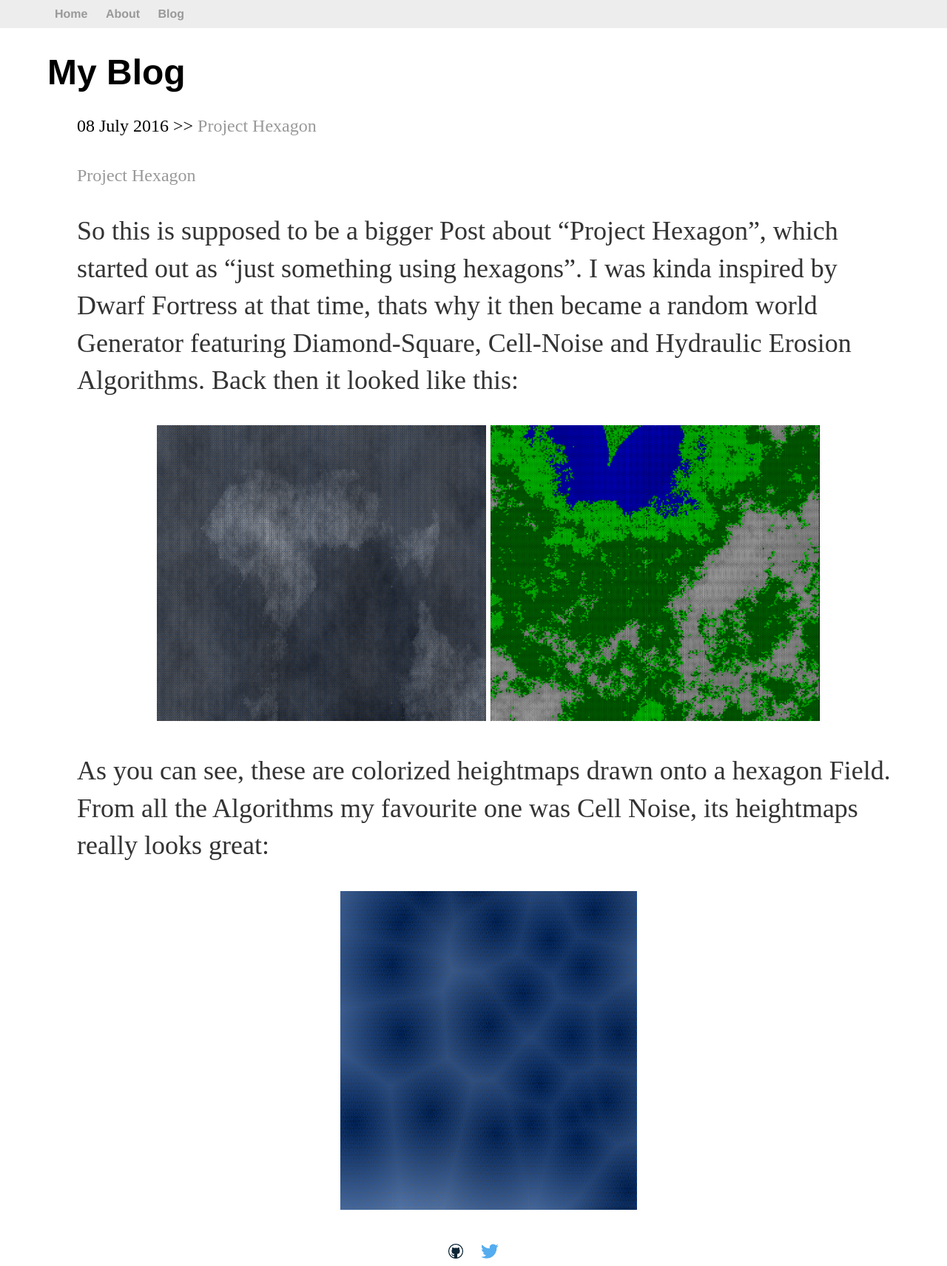
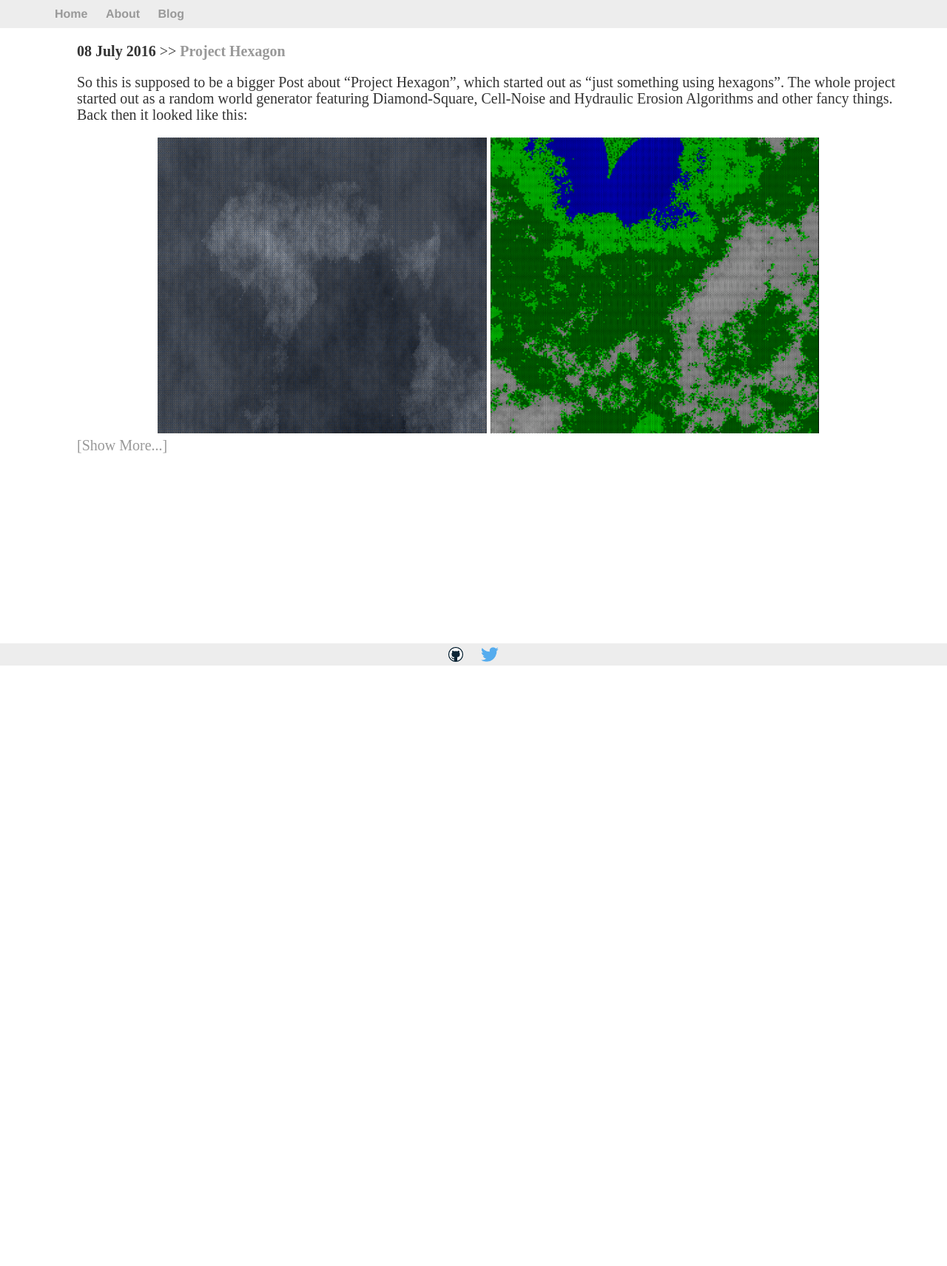
Before and after one commit to Jacudibu/jacudibu.github.io, a Jekyll site: the page built from blog/index.html, in a window 1280 px wide. Shown: the whole page at 74% size. Built offline with Jekyll 4.4.1, drawn with Linux system fonts in a browser that asks for light colours; after the commit the page ends 900 px from its top, so only the background shows below that.

Commit message:
Style Changes.

```diff
--- a/_layouts/default.html
+++ b/_layouts/default.html
@@ -29,8 +29,8 @@
 				<div id = "footer">
 					<nav>
 						<ul>
-							<li><a href="https://github.com/jacudibu"><img src = "{{site.url}}/assets/images/social/github.png" alt = "Find me on Github"></a></li>
-							<li><a href="https://twitter.com/Jacudibu"><img src = "{{site.url}}/assets/images/social/twitter.png" alt = "Find me on Twitter"></a></li>
+							<li><a href="https://github.com/jacudibu" title="Find me on Github!"><img src = "{{site.url}}/assets/images/social/github.png" alt = "Find me on Github"></a></li>
+							<li><a href="https://twitter.com/Jacudibu" title="Follow me on Twitter!"><img src = "{{site.url}}/assets/images/social/twitter.png" alt = "Find me on Twitter"></a></li>
 						</ul>
 					</nav>
 					<!--Powered by <a href = "https://jekyllrb.com/">Jekyll</a>, hosted by Github.io.-->
--- a/_posts/2016-07-08-Project Hexagon.md
+++ b/_posts/2016-07-08-Project Hexagon.md
@@ -3,22 +3,23 @@ layout: post
 title: Project Hexagon
 date: 2016-07-08
 ---
-
-So this is supposed to be a bigger Post about "Project Hexagon", which started out as "just something using hexagons". I was kinda inspired by Dwarf Fortress at that time, thats why it then became a random world Generator featuring Diamond-Square, Cell-Noise and Hydraulic Erosion Algorithms. Back then it looked like this:
+So this is supposed to be a bigger Post about "Project Hexagon", which started out as "just something using hexagons". The whole project started out as a random world generator featuring Diamond-Square, Cell-Noise and Hydraulic Erosion Algorithms and other fancy things. <!--more-->Back then it looked like this:
 <center>
 <img src = "{{site.url}}/assets/images/OldMapGen1.png" alt = "Here would be a beautiful Heightmap" style = "width:40%;height:400px">
 <img src = "{{site.url}}/assets/images/OldMapGen2.png" alt = "Here would be a colorized Heightmap" style = "width:40%;height:400px">
 </center>
-As you can see, these are colorized heightmaps drawn onto a hexagon Field. From all the Algorithms my favourite one was Cell Noise, its heightmaps really looks great:
+
+As you might see, these are colorized heightmaps drawn onto a hexagon Field. From all the Algorithms my favourite one was Cell Noise, its heightmaps really looks great:
 <center>
 <img src = "{{site.url}}/assets/images/CellNoise.png" alt = "Here would be a Heightmap using Cell Noise">
 </center>
 
-I've started digging deeper into Hexagonal Grids and switched over from using Sprites to code generated Meshes. That was the time where i thought "a Hexagonal Turn Based Strategy Game would be great!", so the next thing I did was adding ~~programmer art~~ wonderful sprites for various Unit types, which would get spawned at Game Start. It would play much like chess, but every Unit had a certain amount of HP and a unique attack pattern. That was quite funny, but not deep enough. The next step was to bring the boring looking 2D Hexagon map to the third dimension whilst also adding a map Editor to further enhance the randomly generated Maps. After some tweaking and fighting with code generated normals, it now looks like this:
+Even though it was a kinda dumb idea to display the maps on Hexagons, I started to like the Idea behind hexagonal Grids. Therefore I've started digging deeper into the matter and switched over from using Sprites to code generated Meshes. That was the time where the Idea of a Hexagonal Turn Based Strategy Game came up, so the next thing I did was adding ~~programmer art~~ wonderful sprites for various Unit types, which would get spawned at Game Start. It would play much like chess, but every Unit had a certain amount of HP and a unique attack pattern. That was quite funny, but not deep enough. The next step was to bring the boring looking 2D Hexagon map to the third dimension whilst also adding a map Editor to further enhance the randomly generated Maps. I love Map Editors! After some tweaking and fighting with code generated normals, it now looked like this:
 <center>
 <img src = "{{site.url}}/assets/images/HexagonCurrent.png" alt = "Here would be a colorized Heightmap" style = "width:60%">
 <br>
 I'd say the switch to 3D was a great choice.
 </center>
+
 In the latest version, it is now possible for Units to capture Structures and recruit new Units inside them. If anybody would ask me what kind of game it is going to be, my answer would be "some sort of mixture between Final Fantasy Tactics and Advance Wars". Both great TBS Games if you ask me.
-The next step would be adding Water Creatures, unique Unit skills and customizable Heros. I can't really wait to see it all come together, but now it is more or less time for a break until August... Exams are coming!
+The next step would be adding Water Creatures, unique Unit skills and customizable Heros. I can't really wait to see it all come together, but now it is more or less time for a break until October... Exams are coming!
--- a/blog/index.html
+++ b/blog/index.html
@@ -1,20 +1,38 @@
 ---
 layout: default
-title: My Blog
+title: Jacudibu | Blog
 ---
-	<h1>{{ page.title }}</h1>
-	<ul class="posts">
 
-	  {% for post in site.posts %}
-	    <li><span>{{ post.date | date_to_long_string }}</span> >> <a href="{{ post.url }}" title="{{ post.title }}">{{ post.title }}</a></li>
-	  {% endfor %}
-	</ul>
-
-	<ul class = "posts">
-		{% for post in site.posts %}
-		<li>
-			<a href="{{ post.url }}">{{ post.title }}</a>
-			{{ post.excerpt }}
-		</li>
-	{% endfor %}
+<p>
+<ul class="posts">
+    {% for post in site.posts %}
+        <li>
+            <p>
+            <span>
+                <b>
+                    {{ post.date | date_to_long_string }}
+                </b>
+            </span>
+            >>
+            <a href="{{ post.url }}" title="{{ post.title }}">
+                <b>
+                    {{ post.title }}
+                </b>
+            </a>
+            {{ post.excerpt}}
+            {% capture content_words %}
+                {{ post.content | number_of_words }}
+            {% endcapture %}
+            {% capture excerpt_words %}
+                {{ post.excerpt | number_of_words }}
+            {% endcapture %}
+            {% if excerpt_words != content_words %}
+                <a href="{{ post.url }}/#more" title="Show More...">
+                    [Show More...]
+                </a>
+            {% endif %}
+            </p>
+        </li>
+    {% endfor %}
 </ul>
+</p>
--- a/css/main.css
+++ b/css/main.css
@@ -32,11 +32,13 @@ html, body
 
 #footer
 {
-	background:#ffffff;
+	background: #ededed;
 	width: 100%;
-	height: 30px;
+	height: 25px;
+
+    padding-top: 5px;
 	position:absolute;
-	bottom:0;
+	bottom: 0;
 
 
 	text-align:center;
@@ -75,21 +77,21 @@ a:hover
 
 h1
 {
-    font-size: 3em;
+    font-size: 20px;
     font-family:'Helvetica', 'Arial', 'Sans-Serif';
 }
 
 p
 {
-    font-size: 1.5em;
-    line-height: 1.4em;
+    font-size: 20px;
+    line-height: 22px;
     color: #333;
 }
 
 ul.posts
 {
     margin: 20px auto 40px;
-    font-size: 1.5em;
+    font-size: 20px;
 }
 
 ul.posts li
```
Also changed, not shown: _layouts/post.html (+6 -3 lines).
